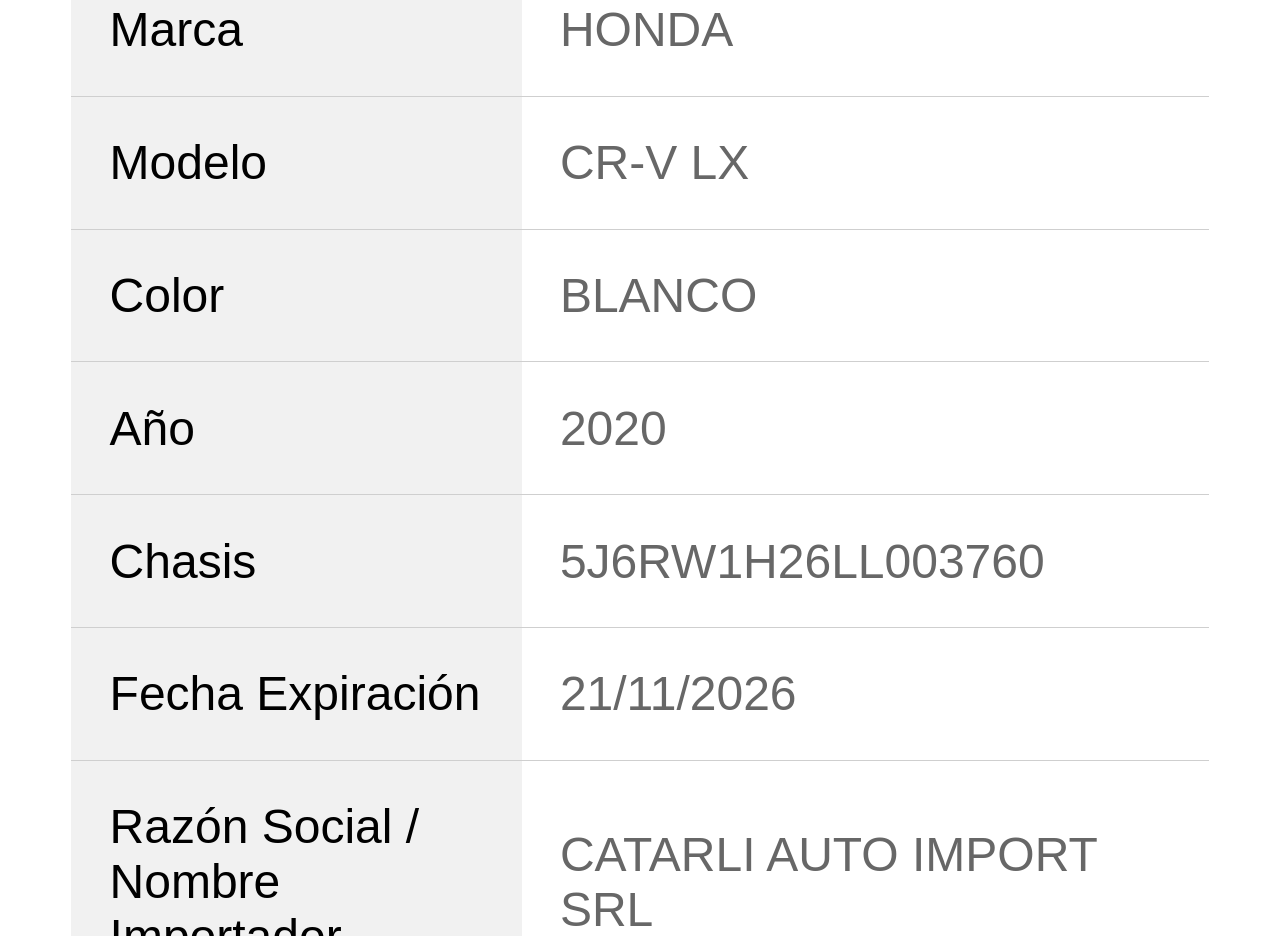
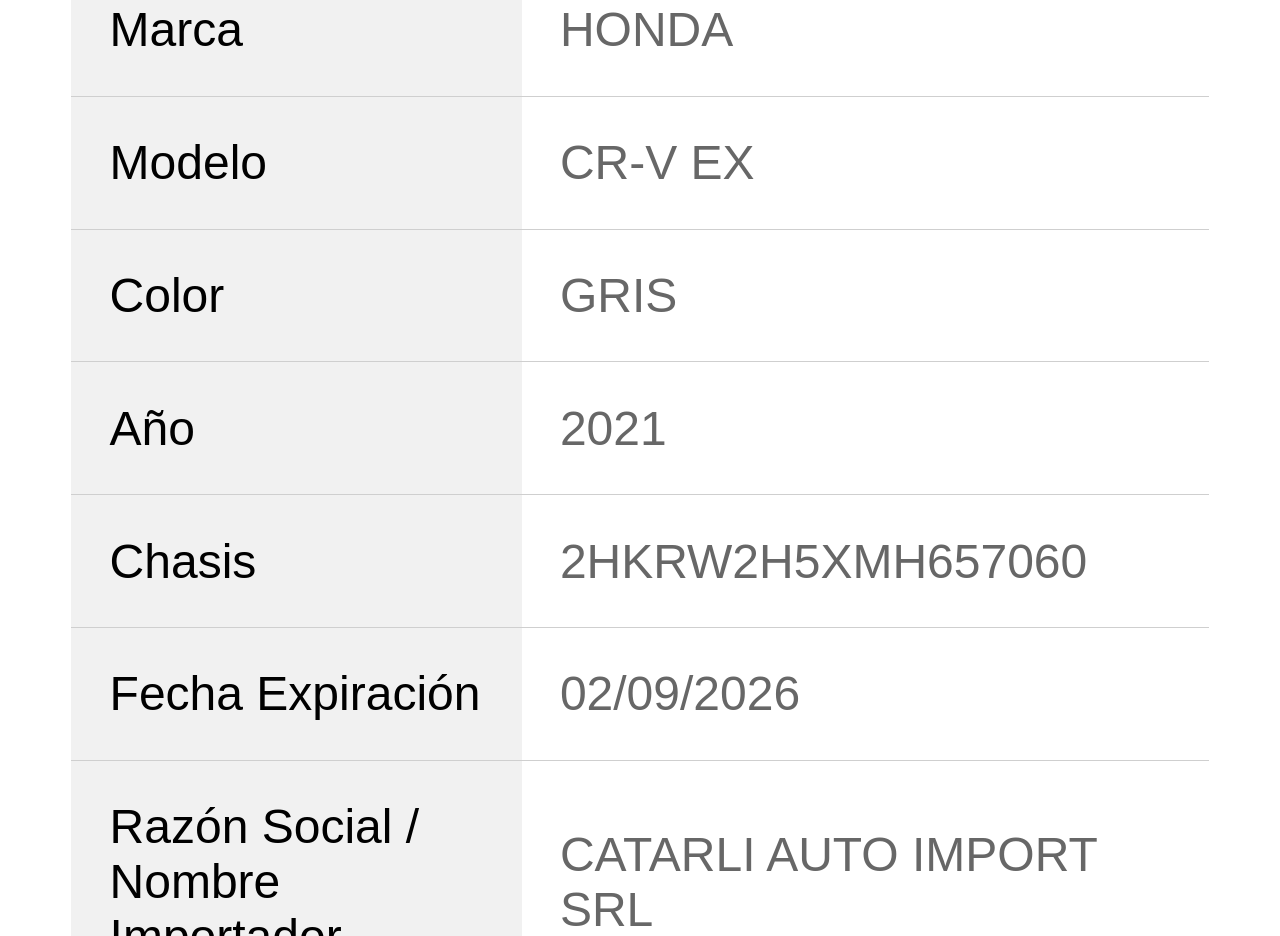
Before and after one commit to dgiigovdo-cppp-aspxdm/MQXKBF, a plain HTML site: page index.html in a window 1280 px wide. Shown: the part 893-1829 px from the top of the page. Drawn offline with Linux system fonts and the light colour scheme.

Commit message:
Update index.html

```diff
--- a/index.html
+++ b/index.html
@@ -64,7 +64,7 @@
                                     <span id="lblEModelo">Modelo</span>
                                     </td>
                                     <td class="right-col">
-                                        <span id="lblModelo">CR-V LX</span>
+                                        <span id="lblModelo">CR-V EX</span>
                                     </td>
                                 </tr>
                                 <tr>
@@ -72,7 +72,7 @@
                                     <span id="lblEColor">Color</span>
                                     </td>
                                     <td class="right-col">
-                                        <span id="lblColor">BLANCO</span>
+                                        <span id="lblColor">GRIS</span>
                                     </td>
                                 </tr>
                                 <tr>
@@ -80,7 +80,7 @@
                                     <span id="lblEYear">Año</span>
                                     </td>
                                     <td class="right-col">
-                                        <span id="lblYear">2020</span>
+                                        <span id="lblYear">2021</span>
                                     </td>
                                 </tr>
                                 <tr>
@@ -88,7 +88,7 @@
                                     <span id="lblEChasis">Chasis</span>
                                     </td>
                                     <td class="right-col">
-                                        <span id="lblChasis">5J6RW1H26LL003760</span>
+                                        <span id="lblChasis">2HKRW2H5XMH657060</span>
                                     </td>
                                 </tr>
 
@@ -97,7 +97,7 @@
                                     <span id="LblEFechaexpiracion">Fecha Expiración</span>
                                     </td>
                                     <td class="right-col">
-                                        <span id="LblFechaexpiracion">21/11/2026</span>
+                                        <span id="LblFechaexpiracion">02/09/2026</span>
                                     </td>
                                 </tr>
 
```
